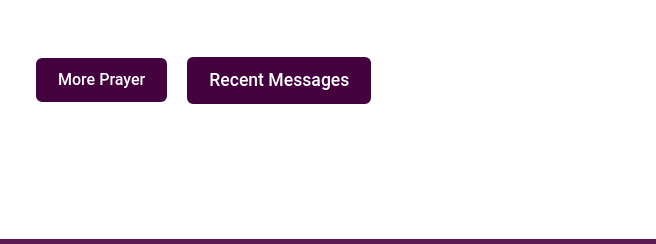
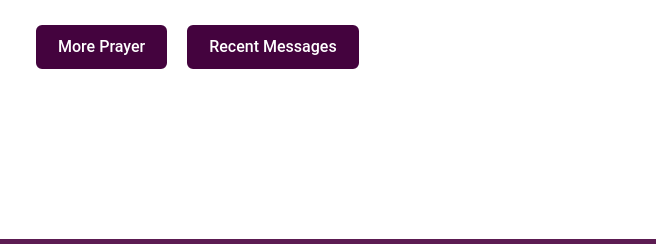
Before and after one commit to Oluwafemimicheal/phman, a plain HTML site: page index.html in a window 1280 px wide. Shown: the part 3332-3576 px from the top of the page, 624-1280 px from the left. Drawn offline with nearby package versions, Linux system fonts and the light colour scheme; a web font is replaced by a local one.

Commit message:
initial commit

```diff
--- a/index.html
+++ b/index.html
@@ -422,14 +422,14 @@
               Location Your Rightful Partner <br />
               in Marriage
             </p>
-            <div class="inline-flex gap-5 items-center my-10">
+            <div class="inline-flex gap-5 items-center mt-2">
               <button
-                class="py-2 px-5 border-2 border-[#44033E] bg-[#44033E] text-[1em] text-white font-medium rounded-md hover:border-[#44033E] hover:bg-transparent hover:text-[#44033E] tranisition"
+                class="py-2 px-5 border-2 border-[#44033E] bg-[#44033E] text-white font-medium rounded-md hover:border-[#44033E] hover:bg-transparent hover:text-[#44033E] tranisition"
               >
                 More Prayer
               </button>
               <button
-                class="py-2 px-5 border-2 border-[#44033E] bg-[#44033E] text-[1.1em] text-white font-medium rounded-md hover:border-[#44033E] hover:bg-transparent hover:text-[#44033E] tranisition"
+                class="py-2 px-5 border-2 border-[#44033E] bg-[#44033E] text-white font-medium rounded-md hover:border-[#44033E] hover:bg-transparent hover:text-[#44033E] tranisition"
               >
                 Recent Messages
               </button>
```
